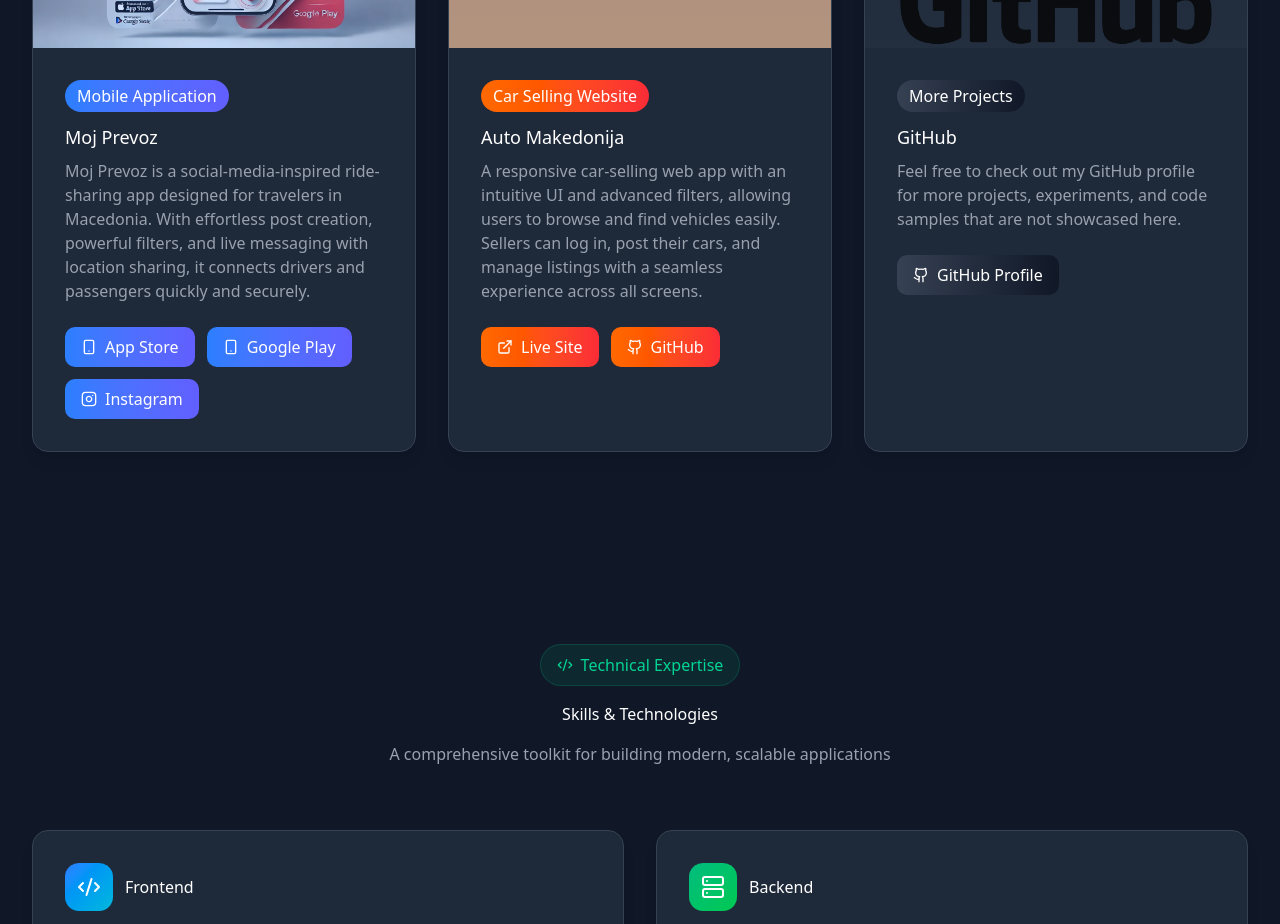
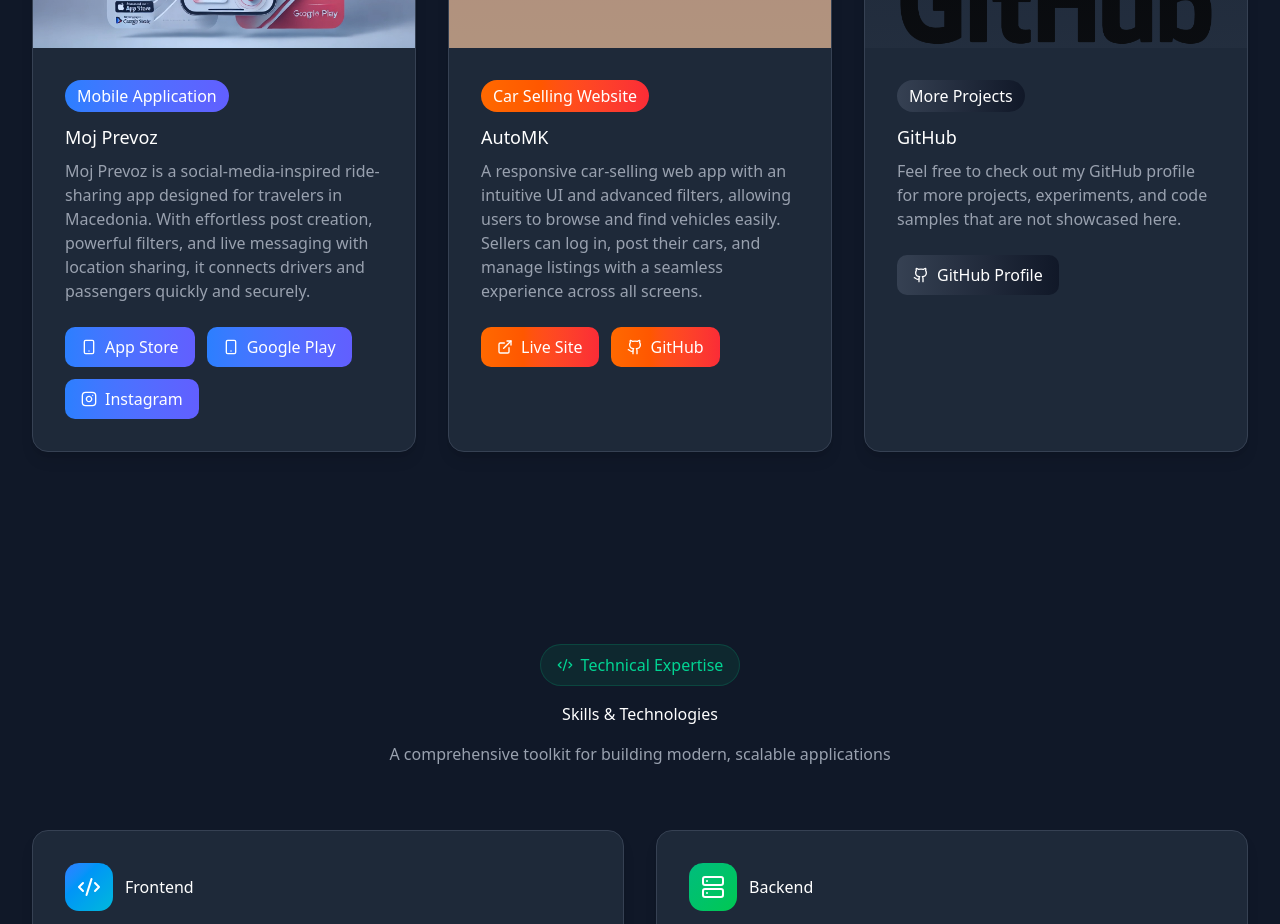
Before and after one commit to pavich5/Portfolio-Page, a React (Vite) app: page / in a window 1280 px wide. Shown: the part 3200-4124 px from the top of the page. Built offline with nearby package versions, Linux system fonts and the light colour scheme; grey boxes are pictures that could not be loaded.

Commit message:
Update project details for AutoMK, including title and URLs for live site and GitHub repository.

```diff
--- a/src/components/Projects.tsx
+++ b/src/components/Projects.tsx
@@ -99,7 +99,7 @@
     bgGradient: 'from-blue-500/10 to-indigo-500/10'
   },
   {
-    title: 'Auto Makedonija',
+    title: 'AutoMK',
     subtitle: 'Car Selling Website',
     description:
       'A responsive car-selling web app with an intuitive UI and advanced filters, allowing users to browse and find vehicles easily. Sellers can log in, post their cars, and manage listings with a seamless experience across all screens.',
@@ -115,12 +115,12 @@
       {
         label: 'Live Site',
         icon: ExternalLink,
-        url: 'https://car-seller-qa.vercel.app/'
+        url: 'https://auto-mk.vercel.app/'
       },
       {
         label: 'GitHub',
         icon: Github,
-        url: 'https://github.com/pavich5/Car-Seller'
+        url: 'https://github.com/pavich5/AutoMK'
       }
     ],
     gradient: 'from-orange-500 to-red-500',
```
